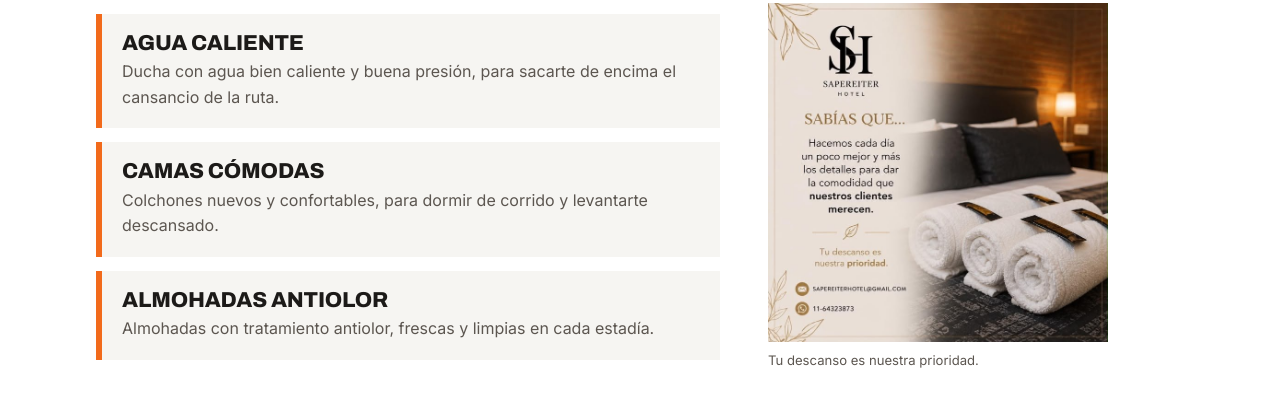
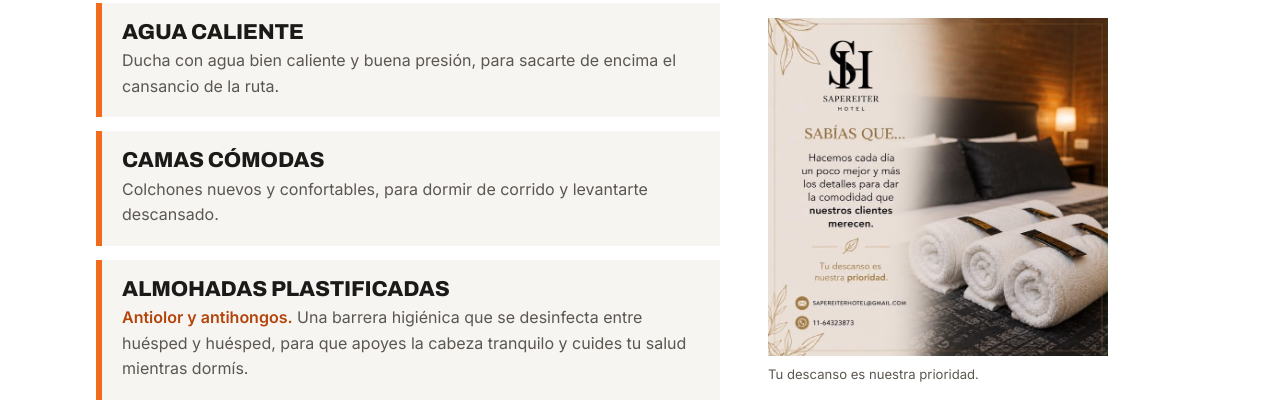
Before and after one commit to sapereiterhotel/sapereiterhotel.github.io, a plain HTML site: page index.html in a window 1280 px wide. Shown: the part 2274-2690 px from the top of the page. Drawn offline with Linux system fonts and the light colour scheme.

Commit message:
Almohadas plastificadas: antiolor y antihongos

```diff
--- a/index.html
+++ b/index.html
@@ -100,6 +100,7 @@ h2{font-size:clamp(1.9rem,4.2vw,2.8rem);font-weight:800;text-transform:uppercase
 .rest-list li{padding:18px 20px;background:var(--bg);border-left:6px solid var(--accent);display:flex;flex-direction:column;gap:4px}
 .rest-list h3{font-size:1.35rem;font-weight:800;text-transform:uppercase}
 .rest-list p{color:var(--muted)}
+.rest-list p strong{color:var(--accent-ink);font-weight:600}
 .photo{margin:0}
 .photo img{width:100%;height:auto}
 .photo figcaption{font-size:.82rem;color:var(--muted);margin-top:8px}
@@ -254,7 +255,7 @@ footer strong{color:var(--band-ink);letter-spacing:.12em;text-transform:uppercas
       <ul class="rest-list">
         <li><h3>Agua caliente</h3><p>Ducha con agua bien caliente y buena presión, para sacarte de encima el cansancio de la ruta.</p></li>
         <li><h3>Camas cómodas</h3><p>Colchones nuevos y confortables, para dormir de corrido y levantarte descansado.</p></li>
-        <li><h3>Almohadas antiolor</h3><p>Almohadas con tratamiento antiolor, frescas y limpias en cada estadía.</p></li>
+        <li><h3>Almohadas plastificadas</h3><p><strong>Antiolor y antihongos.</strong> Una barrera higiénica que se desinfecta entre huésped y huésped, para que apoyes la cabeza tranquilo y cuides tu salud mientras dormís.</p></li>
       </ul>
       <figure class="flyer">
         <img src="img/toallas-almohadas.jpg" alt="Cama con almohadas y toallas blancas enrolladas, con el mensaje: tu descanso es nuestra prioridad" width="738" height="735" loading="lazy">
@@ -270,7 +271,7 @@ footer strong{color:var(--band-ink);letter-spacing:.12em;text-transform:uppercas
     </ul>
     <ul class="comfort">
       <li>Colchones nuevos y confortables</li>
-      <li>Almohadas antiolor</li>
+      <li>Almohadas plastificadas, antiolor y antihongos</li>
       <li>Ropa de cama y toallas</li>
       <li>Smart TV, aire acondicionado y calefacción</li>
       <li>Ducha con agua caliente y buena presión</li>
```
